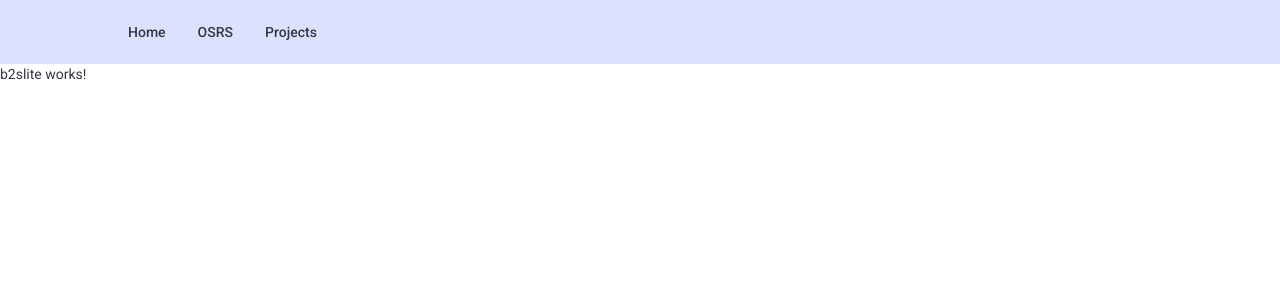
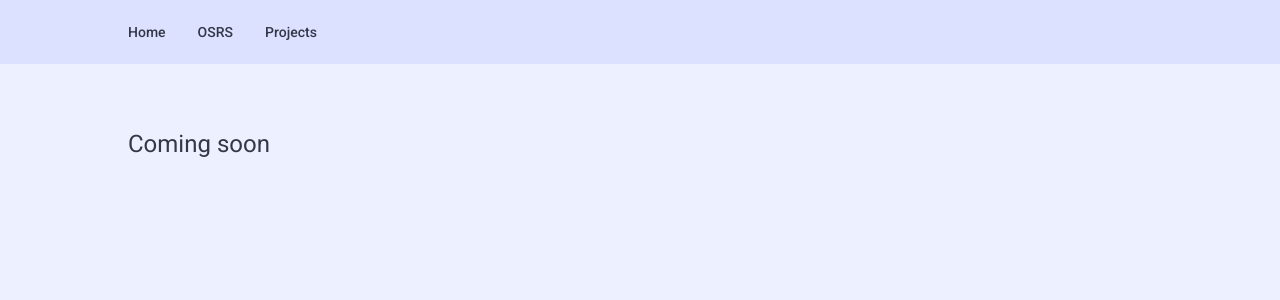
Before and after one commit to jkybtw/portfolio, an Angular app: page /osrs/b2sLite in a window 1280 px wide. Shown: the top 300 px of the page. Built offline with nearby package versions, Linux system fonts and the light colour scheme.

Commit message:
Add placeholder b2sLite page

```diff
--- a/src/app/components/osrs/b2slite/b2slite.component.css
+++ b/src/app/components/osrs/b2slite/b2slite.component.css
@@ -0,0 +1,14 @@
+.container {
+  padding: 64px 0px;
+  background-color: #edf0ff;
+  height: 100vh;
+}
+
+.container-padding {
+  width: 80vw;
+  margin: auto;
+}
+
+.mat-list-item-content {
+  padding-left: 0px;
+}
--- a/src/app/components/osrs/b2slite/b2slite.component.html
+++ b/src/app/components/osrs/b2slite/b2slite.component.html
@@ -1 +1,5 @@
-<p>b2slite works!</p>
+<div class="container">
+  <div class="container-padding">
+    <h1>Coming soon</h1>
+  </div>
+</div>
```
